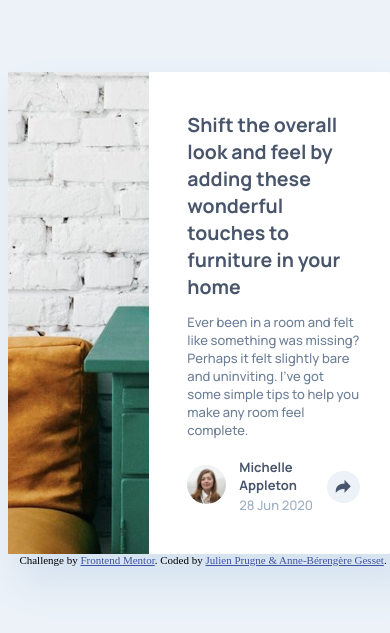
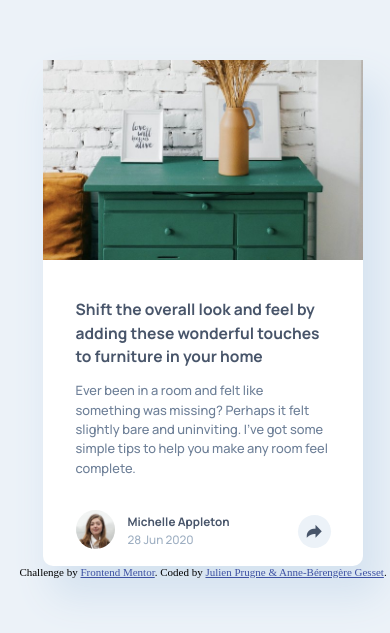
Before and after one commit to bassochette/Article-preview-component, a plain HTML site: page index.html in a window 390 px wide. Shown: the part 111-744 px from the top of the page. Drawn offline with Linux system fonts and the light colour scheme; files whose address does not match are found by name.

Commit message:
mise en place du responsive

```diff
--- a/css/style.css
+++ b/css/style.css
@@ -1,7 +1,8 @@
 body {
     background-color: hsl(210, 46%, 95%);
     width: 100%;
-    height: 100vh;
+    min-height: 100vh;
+
     display: flex;
     flex-direction: column;
     justify-content: center;
@@ -10,7 +11,6 @@ body {
 .card {
     background-color: #FFFFFF;
     display: flex;
-    flex-direction: row;
 
     border-radius: 10px;
 
@@ -21,34 +21,22 @@ body {
     box-shadow: 1em 2em 37px 5px hsl(210, 46%, 89%);
     padding: 0;
     margin: 0;
-
-    max-width: 740px;
 }
 
 .image {
     padding: 0;
     margin: 0;
-    width: 45%;
     overflow: hidden;
-}
-
-.image > img {
-    width: auto;
-    height: 10px;
-    min-height: 100%;
 }
 
 .article {
     display: flex;
     flex-direction: column;
     justify-content: space-evenly;
-    padding: 2.96em;
-    width: 55%;
 }
 
 .title {
     font-weight: 700;
-    font-size: 1.5em;
     color: hsl(217, 19%, 35%);
     margin: 0;
     padding: 0;
@@ -113,6 +101,7 @@ body {
     /*color: hsl(210, 46%, 95%);*/
     color: #FFFFFF;
 }
+
 .share_tooltip {
     /*max-width: 50%;*/
     padding: 0.85em 1.8em;
@@ -131,12 +120,14 @@ body {
 
     box-shadow: 0.125em 0.25em 37px 1px hsl(210, 46%, 89%);
 }
+
 .share_tooltip_text {
     color: hsl(212, 17%, 69%);
     font-weight: 500;
     font-size: 0.65em;
     letter-spacing: 0.4em;
 }
+
 .share_tooltip::after {
     clear: both;
     content: " ";
@@ -148,6 +139,7 @@ body {
     border-style: solid;
     border-color: hsl(217, 19%, 35%) transparent transparent transparent;
 }
+
 .tooltip-icon {
     margin-left: 1em;
 }
@@ -155,3 +147,92 @@ body {
 .hidden {
     display: none;
 }
+
+@media only screen and (max-width: 900px) {
+    .card {
+        flex-direction: column;
+        max-width: 320px;
+    }
+
+    .image {
+        width: 10px;
+        min-width: 100%;
+        max-height: 200px;
+        display: flex;
+        align-items: center;
+    }
+
+    .image > img {
+        object-fit: cover;
+        max-width: 100%;
+        height: auto;
+        position: relative;
+        top: 8%;
+    }
+
+    .article {
+        padding: 2.96em 2.5em 1em 2.5em;
+    }
+
+    .title {
+        font-size: 1.2em;
+        line-height: 1.5em;
+    }
+
+    .description {
+        font-size: 0.99em;
+        margin-bottom: 2.5em;
+        line-height: 1.5em;
+    }
+
+    .author_name {
+        font-size: 0.9em;
+    }
+
+    .article_date {
+        font-size: 0.9em;
+    }
+
+    .share_tooltip_text {
+        color: hsl(212, 17%, 69%);
+        font-weight: 500;
+        font-size: 0.65em;
+        letter-spacing: 0.4em;
+    }
+
+    .share_tooltip {
+        position: absolute;
+        z-index: 100;
+        bottom: -56%;
+        left: -100px;
+    }
+
+}
+
+@media only screen and (min-width: 901px) {
+
+    .card {
+        flex-direction: row;
+        max-width: 740px;
+    }
+
+    .image {
+        width: 45%;
+    }
+
+    .image > img {
+        width: auto;
+        height: 10px;
+        min-height: 100%;
+    }
+
+    .article {
+        width: 55%;
+        padding: 2.96em;
+    }
+
+    .title {
+        font-size: 1.5em;
+    }
+
+}
```
